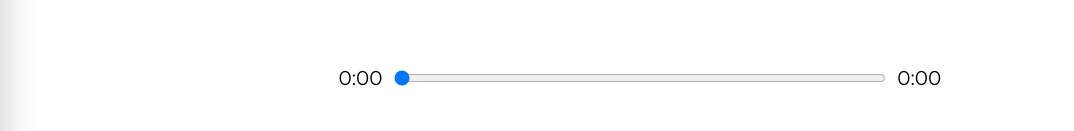
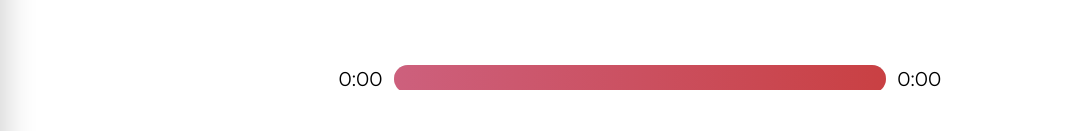
Before and after one commit to patrick881199/pat-react-player, a React (Create React App) app: page / in a window 1280 px wide. Shown: the part 596-727 px from the top of the page, without its empty margins (0-1074 px from the left). Built offline with nearby package versions, Linux system fonts and the light colour scheme.

Commit message:
music tracker effect

```diff
--- a/src/components/Player.js
+++ b/src/components/Player.js
@@ -18,6 +18,9 @@ const Player = ({
   test,
   setTest,
 }) => {
+  let percent =
+    (currentSongRangerInfo.currentTime / currentSongRangerInfo.duration) * 100;
+  percent = percent.toFixed(0);
   const playHandler = () => {
     if (isPlaying) {
       audioRef.current.pause();
@@ -87,12 +90,23 @@ const Player = ({
     <div className="player">
       <div className="ranger">
         <p>{durationConverter(currentSongRangerInfo.currentTime)}</p>
+
+        <div className="track-wrapper">
           <input
             value={currentSongRangerInfo.currentTime}
             type="range"
             onChange={(e) => (audioRef.current.currentTime = e.target.value)}
             max={currentSongRangerInfo.duration}
           />
+          <div
+            style={{
+              backgroundImage: `linear-gradient(to right, ${currentSong.color[0]}, ${currentSong.color[1]})`,
+              transform: `translateX(-${100 - percent}%)`,
+            }}
+            className="colorful"
+          ></div>
+        </div>
+
         <p>{durationConverter(currentSongRangerInfo.duration)}</p>
       </div>
 
--- a/src/styles/_Player.scss
+++ b/src/styles/_Player.scss
@@ -10,8 +10,138 @@
   .ranger {
     width: 80%;
     @include flex(center, space-around, row);
-    input {
+    .track-wrapper {
+      border: none;
+      border-radius: 15px;
+      overflow: hidden;
       width: 80%;
+      position: relative;
+      .colorful {
+        pointer-events: none;
+        position: absolute;
+        top: 0%;
+        left: 0%;
+        width: 100%;
+        height: 2.5rem;
+      }
+      input[type="range"] {
+        -webkit-appearance: none; /* Hides the slider so that custom slider can be made */
+        width: 100%; /* Specific width is required for Firefox. */
+        background: transparent; /* Otherwise white in Chrome */
+        border: none;
+      }
+      input[type="range"]::-moz-focus-outer {
+        border: none;
+        outline: none;
+      }
+
+      input[type="range"]::-webkit-slider-thumb {
+        -webkit-appearance: none;
+      }
+
+      input[type="range"]:focus {
+        outline: none; /* Removes the blue border. You should probably do some kind of focus styling for accessibility reasons though. */
+        border: none;
+      }
+
+      input[type="range"]::-ms-track {
+        width: 100%;
+        cursor: pointer;
+
+        /* Hides the slider so custom styles can be added */
+        background: transparent;
+        border: none;
+        color: transparent;
+      }
+
+      /* Special styling for WebKit/Blink */
+      input[type="range"]::-webkit-slider-thumb {
+        -webkit-appearance: none;
+        border: none;
+        height: 20px;
+        width: 20px;
+        border-radius: 30px;
+        background: transparent;
+        cursor: pointer;
+        // margin-top: -14px; /* You need to specify a margin in Chrome, but in Firefox and IE it is automatic */
+        // box-shadow: 1px 1px 1px #000000, 0px 0px 1px #0d0d0d; /* Add cool effects to your sliders! */
+      }
+
+      /* All the same stuff for Firefox */
+      input[type="range"]::-moz-range-thumb {
+        // box-shadow: 1px 1px 1px #000000, 0px 0px 1px #0d0d0d;
+        border: none;
+        height: 20px;
+        width: 20px;
+        border-radius: 30px;
+        background: transparent;
+        cursor: pointer;
+      }
+
+      /* All the same stuff for IE */
+      input[type="range"]::-ms-thumb {
+        box-shadow: 1px 1px 1px #000000, 0px 0px 1px #0d0d0d;
+        border: 1px solid #000000;
+        height: 20px;
+        width: 20px;
+        border-radius: 30px;
+        background: #ffffff;
+        cursor: pointer;
+      }
+
+      input[type="range"]::-webkit-slider-runnable-track {
+        width: 100%;
+        height: 2.5rem;
+        cursor: pointer;
+        // box-shadow: 1px 1px 1px #000000, 0px 0px 1px #0d0d0d;
+        background: #d4d4d4;
+        border-radius: 15px;
+        border: none;
+        // border: 0.2px solid #010101;
+      }
+
+      input[type="range"]:focus::-webkit-slider-runnable-track {
+        background: #367ebd;
+      }
+
+      input[type="range"]::-moz-range-track {
+        width: 100%;
+        height: 2.5rem;
+        cursor: pointer;
+        // box-shadow: 1px 1px 1px #000000, 0px 0px 1px #0d0d0d;
+        background: #d4d4d4;
+        border-radius: 15px;
+        border: none;
+        // border: 0.2px solid #010101;
+      }
+
+      input[type="range"]::-ms-track {
+        width: 100%;
+        height: 8.4px;
+        cursor: pointer;
+        background: transparent;
+        border-color: transparent;
+        border-width: 16px 0;
+        color: transparent;
+      }
+      input[type="range"]::-ms-fill-lower {
+        background: #2a6495;
+        border: 0.2px solid #010101;
+        border-radius: 2.6px;
+        box-shadow: 1px 1px 1px #000000, 0px 0px 1px #0d0d0d;
+      }
+      input[type="range"]:focus::-ms-fill-lower {
+        background: #3071a9;
+      }
+      input[type="range"]::-ms-fill-upper {
+        background: #3071a9;
+        border: 0.2px solid #010101;
+        border-radius: 2.6px;
+        box-shadow: 1px 1px 1px #000000, 0px 0px 1px #0d0d0d;
+      }
+      input[type="range"]:focus::-ms-fill-upper {
+        background: #367ebd;
+      }
     }
   }
   .controler {
```
Lines whose indentation alone changed are shown as unchanged.
